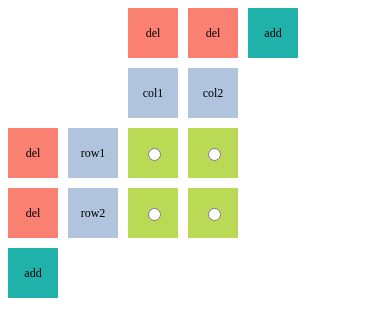
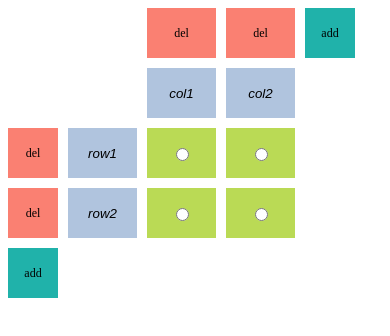
Before and after one commit to lspk129/question-editor, a React (Create React App) app: page / in a window 390 px wide. Shown: the top 336 px of the page. Built offline with nearby package versions, Linux system fonts and the light colour scheme.

Commit message:
Refactor grid layout, make responsive labels

```diff
--- a/src/components/App.js
+++ b/src/components/App.js
@@ -1,5 +1,5 @@
 import React, { Component } from 'react';
-import { Grid, Row, Col, Empty } from './Grid';
+import { Grid, Row, Col, TextInput } from './styles';
 
 class App extends Component {
   state = {
@@ -13,6 +13,21 @@ class App extends Component {
     ],
   };
 
+  handleAdd = axis => () => {
+    const id = Math.random().toString(36).slice(-5);
+    this.setState({
+      [axis]: [...this.state[axis], { id, text: '' }],
+    });
+  }
+
+  handleTextChange = axis => (e) => {
+    const cells = this.state[axis];
+    const cellIndex = cells.findIndex(cell => cell.id === e.target.dataset.input);
+    const newState = this.state[axis];
+    newState[cellIndex].text = e.target.value;
+    this.setState({ [axis]: newState });
+  }
+
   handleDelete = axis => (e) => {
     const cells = this.state[axis];
     const cellIndex = cells.findIndex(cell => cell.id === e.target.dataset[axis]);
@@ -23,57 +38,70 @@ class App extends Component {
     this.setState({ [axis]: newCellState });
   }
 
-  handleAdd = axis => () => {
-    const id = Math.random().toString(36).slice(-5);
-    this.setState({
-      [axis]: [...this.state[axis], { id }],
-    });
-  }
+  renderDelete = rows => rows.map(({ id }) => (
+    <Col
+      key={`${id}`}
+      remove
+      data-rows={id}
+      onClick={this.handleDelete('rows')}
+    >
+      del
+    </Col>
+  ));
 
   renderRows = rows => rows.map(({ id, text }, index) => (
+    <Col text key={id}>
+      <TextInput
+        size={text === '' ? 6 : text.length + 1}
+        data-input={id}
+        type={'text'}
+        value={text}
+        placeholder={`row${index + 1}`}
+        onChange={this.handleTextChange('rows')}
+      />
+    </Col>
+  ));
+
+  renderCols = cols => cols.map(({ id, text }, index) => (
     <Row key={id}>
       <Col
         remove
-        data-rows={id}
-        onClick={this.handleDelete('rows')}
+        data-cols={id}
+        onClick={this.handleDelete('cols')}
       >
-          del
+        del
       </Col>
-      <Col text>row{index + 1}</Col>
-      {this.state.cols.map(col => <Col key={col.id}><input type="radio" /></Col>)}
+      <Col text key={id}>
+        <TextInput
+          size={text === '' ? 6 : text.length + 1}
+          data-input={id}
+          type={'text'}
+          value={text}
+          placeholder={`col${index + 1}`}
+          onChange={this.handleTextChange('cols')}
+        />
+      </Col>
+      {this.state.rows.map(col => <Col key={col.id}><input type="radio" /></Col>)}
     </Row>
   ))
 
-  renderCols = cols => [
-    <Row>
-      <Empty />
-      {cols.map(({ id, text }) => [
-        <Col
-          key={id}
-          remove
-          data-cols={id}
-          onClick={this.handleDelete('cols')}
-        >
-          del
-        </Col>,
-      ])}
-      <Col add onClick={this.handleAdd('cols')}>add</Col>
-    </Row>,
-    <Row>
-      <Empty />
-      {cols.map(({ id, text }, index) => [
-        <Col text key={id}>col{index + 1}</Col>,
-      ])}
-    </Row>,
-  ];
-
   render() {
     return (
-      <Grid>
+      <Grid size={this.state.cols.length + 4}>
+        <Row>
+          <Col space />
+          <Col space />
+          {this.renderDelete(this.state.rows)}
+          <Col add onClick={this.handleAdd('rows')} >add</Col>
+        </Row>
+        <Row>
+          <Col space />
+          <Col space />
+          {this.renderRows(this.state.rows)}
+        </Row>
         {this.renderCols(this.state.cols)}
-        {this.renderRows(this.state.rows)}
         <Row>
-          <Col add onClick={this.handleAdd('rows')}>add</Col>
+          <Col add onClick={this.handleAdd('cols')} >add</Col>
         </Row>
       </Grid>
     );
--- a/src/components/Grid.js
+++ b/src/components/styles.js
@@ -2,16 +2,16 @@ import styled from 'styled-components';
 
 export const Grid = styled.div`
   display: grid;
+  ${({ size }) => `grid-template-columns: repeat(${size}, max-content)`};
   grid-gap: 10px;
-  grid-auto-rows: 50px;
 `;
 
 export const Row = styled.div`
   display: grid;
-  grid-template-columns: repeat(auto-fill, 50px);
-  grid-template-rows: 50px;
+  grid-auto-rows: 50px;
+  grid-auto-columns: minmax(50px, max-content);
   grid-column-gap: 10px;
-  ${({ first }) => first && 'grid-column: 3;'};
+  grid-gap: 10px;
 `;
 
 export const Col = styled.div`
@@ -23,9 +23,17 @@ export const Col = styled.div`
   ${({ remove }) => remove && 'background-color: salmon; cursor: pointer'};
   ${({ add }) => add && 'background-color: lightSeaGreen; cursor: pointer'};
   ${({ text }) => text && 'background-color: LightSteelBlue'};
+  ${({ space }) => space && 'background-color: #fff'};
 `;
 
-export const Empty = styled.div`
-  grid-column: 1 / 3;
-  grid-row: 1 / 3;
+export const TextInput = styled.input`
+  text-align: center;
+  background: transparent;
+  box-sizing: border-box;
+  outline: none;
+  border: none;
+  &::placeholder {
+    color: #000;
+    font-style: italic;
+  }
 `;
```
